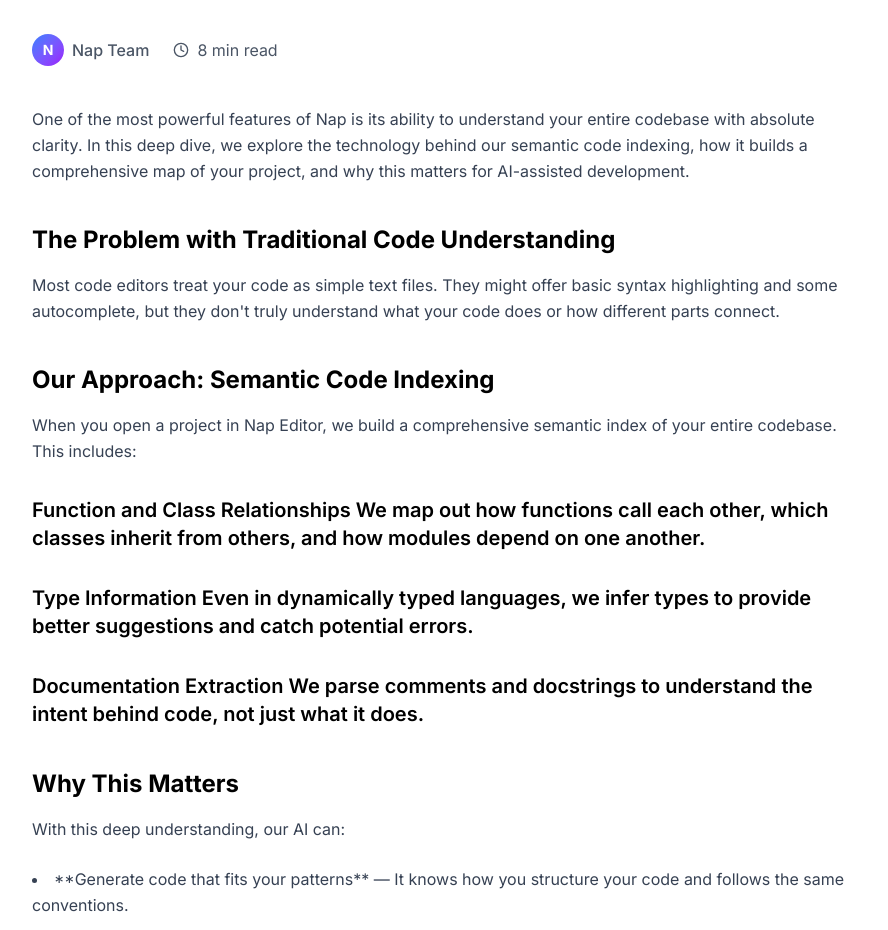
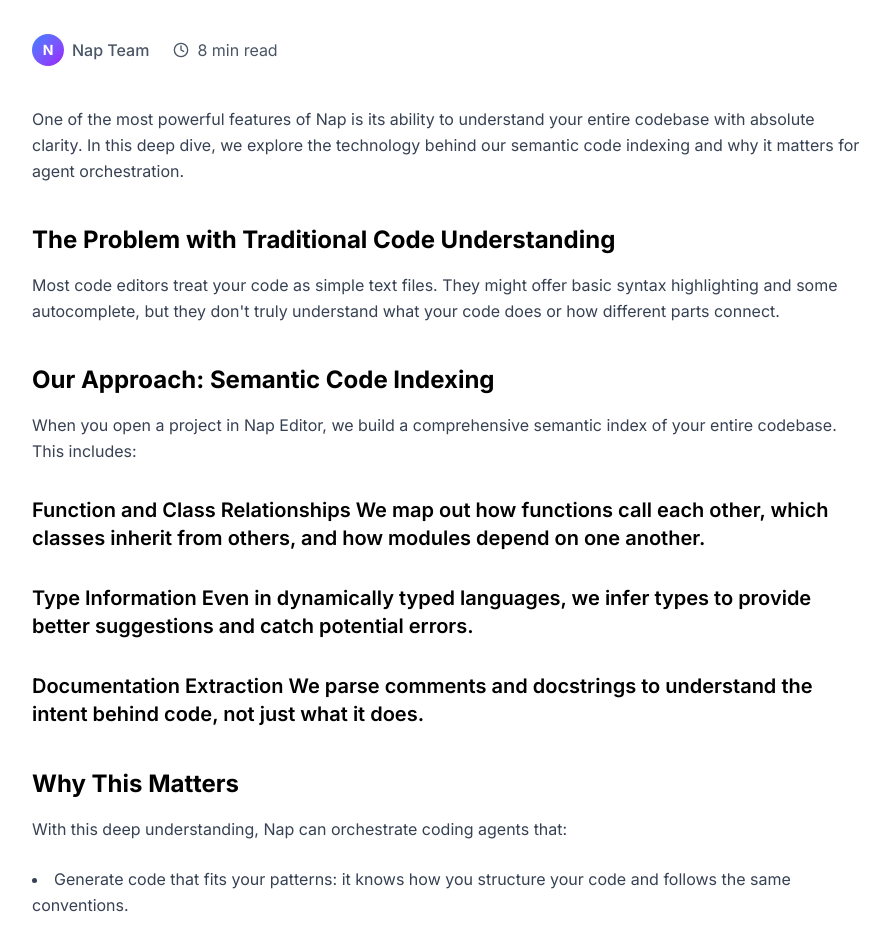
Before and after one commit to farzeenilyaszargar/nap-ide, a Next.js app: page /blogs/understanding-your-codebase in a window 1280 px wide. Shown: the part 358-1288 px from the top of the page, without its empty margins (192-1080 px from the left). Built offline with nearby package versions, Linux system fonts and the light colour scheme.

Commit message:
Clarify Nap branding in blog copy and style shortcuts

```diff
--- a/app/(other pages)/blogs/[slug]/page.tsx
+++ b/app/(other pages)/blogs/[slug]/page.tsx
@@ -24,6 +24,23 @@ export default async function BlogPage({ params }: BlogPageProps) {
     if (!blog) {
         notFound();
     }
+
+    const renderInline = (text: string) => {
+        const parts = text.split(/`([^`]+)`/g);
+        return parts.map((part, index) => {
+            if (index % 2 === 1) {
+                return (
+                    <span
+                        key={index}
+                        className="rounded-md bg-gray-100 px-2 py-0.5 font-mono text-sm text-gray-800"
+                    >
+                        {part}
+                    </span>
+                );
+            }
+            return <span key={index}>{part}</span>;
+        });
+    };
 
     return (
         <div className="min-h-screen flex flex-col bg-white">
@@ -74,14 +91,14 @@ export default async function BlogPage({ params }: BlogPageProps) {
                             if (paragraph.startsWith('## ')) {
                                 return (
                                     <h2 key={index} className="text-2xl font-bold text-black mt-10 mb-4">
-                                        {paragraph.replace('## ', '')}
+                                        {renderInline(paragraph.replace('## ', ''))}
                                     </h2>
                                 );
                             }
                             if (paragraph.startsWith('### ')) {
                                 return (
                                     <h3 key={index} className="text-xl font-semibold text-black mt-8 mb-3">
-                                        {paragraph.replace('### ', '')}
+                                        {renderInline(paragraph.replace('### ', ''))}
                                     </h3>
                                 );
                             }
@@ -92,7 +109,7 @@ export default async function BlogPage({ params }: BlogPageProps) {
                                     <ul key={index} className="list-disc list-inside mb-4 text-gray-700 space-y-2">
                                         {items.map((item, i) => (
                                             <li key={i} className="leading-relaxed">
-                                                {item.replace('- ', '')}
+                                                {renderInline(item.replace('- ', ''))}
                                             </li>
                                         ))}
                                     </ul>
@@ -101,7 +118,7 @@ export default async function BlogPage({ params }: BlogPageProps) {
                             // Regular paragraph
                             return (
                                 <p key={index} className="text-gray-700 leading-relaxed mb-6">
-                                    {paragraph}
+                                    {renderInline(paragraph)}
                                 </p>
                             );
                         })}
@@ -115,7 +132,7 @@ export default async function BlogPage({ params }: BlogPageProps) {
                             Ready to supercharge your coding?
                         </h3>
                         <p className="text-gray-600 mb-6">
-                            Try Nap Editor today and experience AI-powered development.
+                            Try Nap Editor today and experience agent-powered development.
                         </p>
                         <Link
                             href="/"
--- a/app/(other pages)/blogs/data.ts
+++ b/app/(other pages)/blogs/data.ts
@@ -15,24 +15,24 @@ export const blogs: BlogPost[] = [
     {
         id: 1,
         slug: "introducing-nap-editor",
-        title: "Introducing Nap Editor: The Future of AI-Powered Coding",
-        excerpt: "Today we're excited to announce the launch of Nap Editor — a next-generation code editor built from the ground up with AI at its core. Unlike traditional editors that bolt on AI features as an afterthought, Nap was designed to make AI an integral part of your development workflow.",
-        content: `Today we're excited to announce the launch of Nap Editor — a next-generation code editor built from the ground up with AI at its core. Unlike traditional editors that bolt on AI features as an afterthought, Nap was designed to make AI an integral part of your development workflow.
+        title: "Introducing Nap Editor: Orchestrated Agent Coding",
+        excerpt: "Today we're excited to announce the launch of Nap Editor, a next-generation coding environment built for agent orchestration. Nap is a coding agent and orchestration layer that connects models and tools, not an AI model itself.",
+        content: `Today we're excited to announce the launch of Nap Editor, a next-generation coding environment built for agent orchestration. Nap is a coding agent and orchestration layer that connects models and tools, not an AI model itself.
 
 ## Why We Built Nap Editor
 
-The way developers write code is changing rapidly. With the emergence of powerful AI models, we saw an opportunity to reimagine the entire coding experience. Traditional editors were designed for a world where developers typed every character themselves. But what if your editor truly understood your code and could help you write it?
+The way developers write code is changing rapidly. With the emergence of powerful AI models, we saw an opportunity to reimagine the entire coding experience. Traditional editors were designed for a world where developers typed every character themselves. Nap coordinates multiple agents and tools so you can delegate work across files and tasks with clear oversight.
 
 ## Key Features
 
 ### Intelligent Code Understanding
-Nap Editor doesn't just see your code as text — it understands the semantic meaning, relationships between functions, and the overall architecture of your project.
+Nap Editor doesn't just see your code as text. It understands the semantic meaning, relationships between functions, and the overall architecture of your project so agents can operate safely.
 
 ### Natural Language Commands
-Tell the AI what you want to accomplish in plain English, and watch as it generates, refactors, or explains code for you.
+Tell Nap what you want to accomplish in plain English, and it will orchestrate coding agents to generate, refactor, or explain code for you.
 
 ### Context-Aware Suggestions
-Unlike simple autocomplete, Nap's suggestions are informed by your entire codebase, making them relevant and accurate.
+Unlike simple autocomplete, Nap's suggestions are informed by your entire codebase, making them relevant and accurate across multiple files.
 
 ## What's Next
 
@@ -47,8 +47,8 @@ This is just the beginning. We're constantly improving our AI models and adding
         id: 2,
         slug: "understanding-your-codebase",
         title: "How Nap Understands Your Entire Codebase",
-        excerpt: "One of the most powerful features of Nap is its ability to understand your entire codebase with absolute clarity. In this deep dive, we explore the technology behind our semantic code indexing, how it builds a comprehensive map of your project, and why this matters for AI-assisted development.",
-        content: `One of the most powerful features of Nap is its ability to understand your entire codebase with absolute clarity. In this deep dive, we explore the technology behind our semantic code indexing, how it builds a comprehensive map of your project, and why this matters for AI-assisted development.
+        excerpt: "One of the most powerful features of Nap is its ability to understand your entire codebase with absolute clarity. In this deep dive, we explore the technology behind our semantic code indexing and why it matters for agent orchestration.",
+        content: `One of the most powerful features of Nap is its ability to understand your entire codebase with absolute clarity. In this deep dive, we explore the technology behind our semantic code indexing and why it matters for agent orchestration.
 
 ## The Problem with Traditional Code Understanding
 
@@ -69,11 +69,11 @@ We parse comments and docstrings to understand the intent behind code, not just
 
 ## Why This Matters
 
-With this deep understanding, our AI can:
+With this deep understanding, Nap can orchestrate coding agents that:
 
-- **Generate code that fits your patterns** — It knows how you structure your code and follows the same conventions.
-- **Refactor safely** — It understands the ripple effects of changes across your project.
-- **Answer questions accurately** — Ask about any part of your codebase and get informed answers.
+- Generate code that fits your patterns: it knows how you structure your code and follows the same conventions.
+- Refactor safely: it understands the ripple effects of changes across your project.
+- Answer questions accurately: ask about any part of your codebase and get informed answers.
 
 ## Technical Implementation
 
@@ -88,16 +88,16 @@ Our indexing system uses a combination of static analysis, language servers, and
         id: 3,
         slug: "productivity-tips",
         title: "10 Tips to Maximize Your Productivity with Nap",
-        excerpt: "Whether you're new to Nap or a seasoned user, these 10 tips will help you get the most out of your AI coding assistant. From keyboard shortcuts to advanced prompting techniques, learn how to supercharge your development workflow and ship code faster than ever.",
-        content: `Whether you're new to Nap or a seasoned user, these 10 tips will help you get the most out of your AI coding assistant. From keyboard shortcuts to advanced prompting techniques, learn how to supercharge your development workflow and ship code faster than ever.
+        excerpt: "Whether you're new to Nap or a seasoned user, these 10 tips will help you get the most out of Nap's agent orchestration. From keyboard shortcuts to advanced prompting techniques, learn how to supercharge your development workflow and ship code faster than ever.",
+        content: `Whether you're new to Nap or a seasoned user, these 10 tips will help you get the most out of Nap's agent orchestration. From keyboard shortcuts to advanced prompting techniques, learn how to supercharge your development workflow and ship code faster than ever.
 
 ## 1. Learn the Essential Shortcuts
 
-The fastest way to interact with Nap's AI is through keyboard shortcuts:
+The fastest way to interact with Nap is through keyboard shortcuts:
 
-- **Cmd/Ctrl + K** — Open the AI command palette
-- **Cmd/Ctrl + L** — Start a chat session
-- **Cmd/Ctrl + I** — Inline code generation
+- \`Cmd/Ctrl + K\` Open the agent command palette
+- \`Cmd/Ctrl + L\` Start a chat session
+- \`Cmd/Ctrl + I\` Inline code generation
 
 ## 2. Be Specific in Your Prompts
 
@@ -111,7 +111,7 @@ Reference files, functions, or documentation directly in your prompts: "Using th
 
 Don't expect perfection on the first try. Use follow-up prompts to refine the generated code: "Make it more concise" or "Add TypeScript types."
 
-## 5. Let AI Explain Code
+## 5. Let the Agent Explain Code
 
 When diving into unfamiliar code, select it and ask "Explain this code." It's faster than reading documentation.
 
@@ -123,7 +123,7 @@ Select a function and ask "Write unit tests for this." Nap understands your test
 
 For large refactors, describe the change and let Nap modify multiple files at once while maintaining consistency.
 
-## 8. Review AI Changes Carefully
+## 8. Review Agent Changes Carefully
 
 Always review generated code before committing. The AI is a powerful assistant, but you're still the expert on your codebase.
 
```
